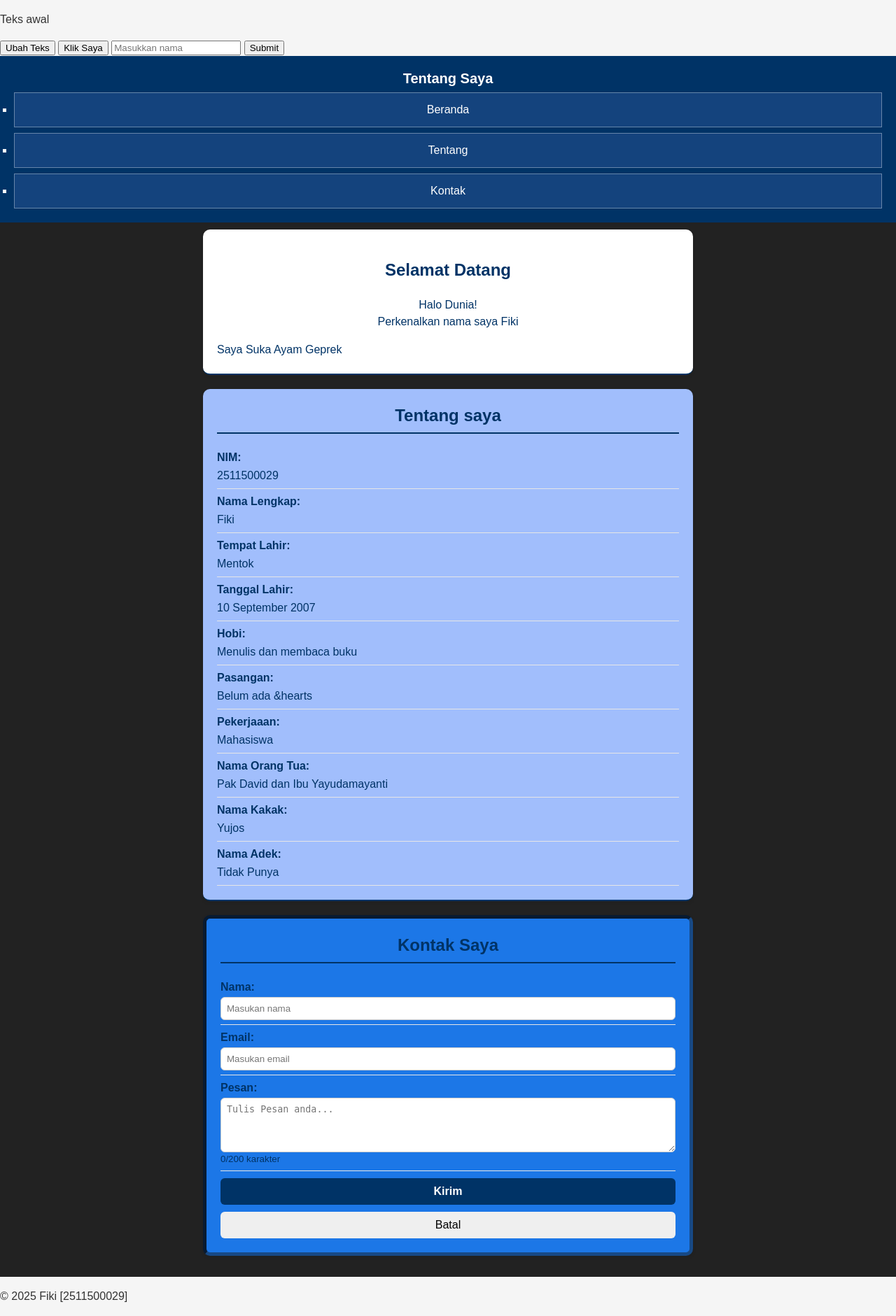
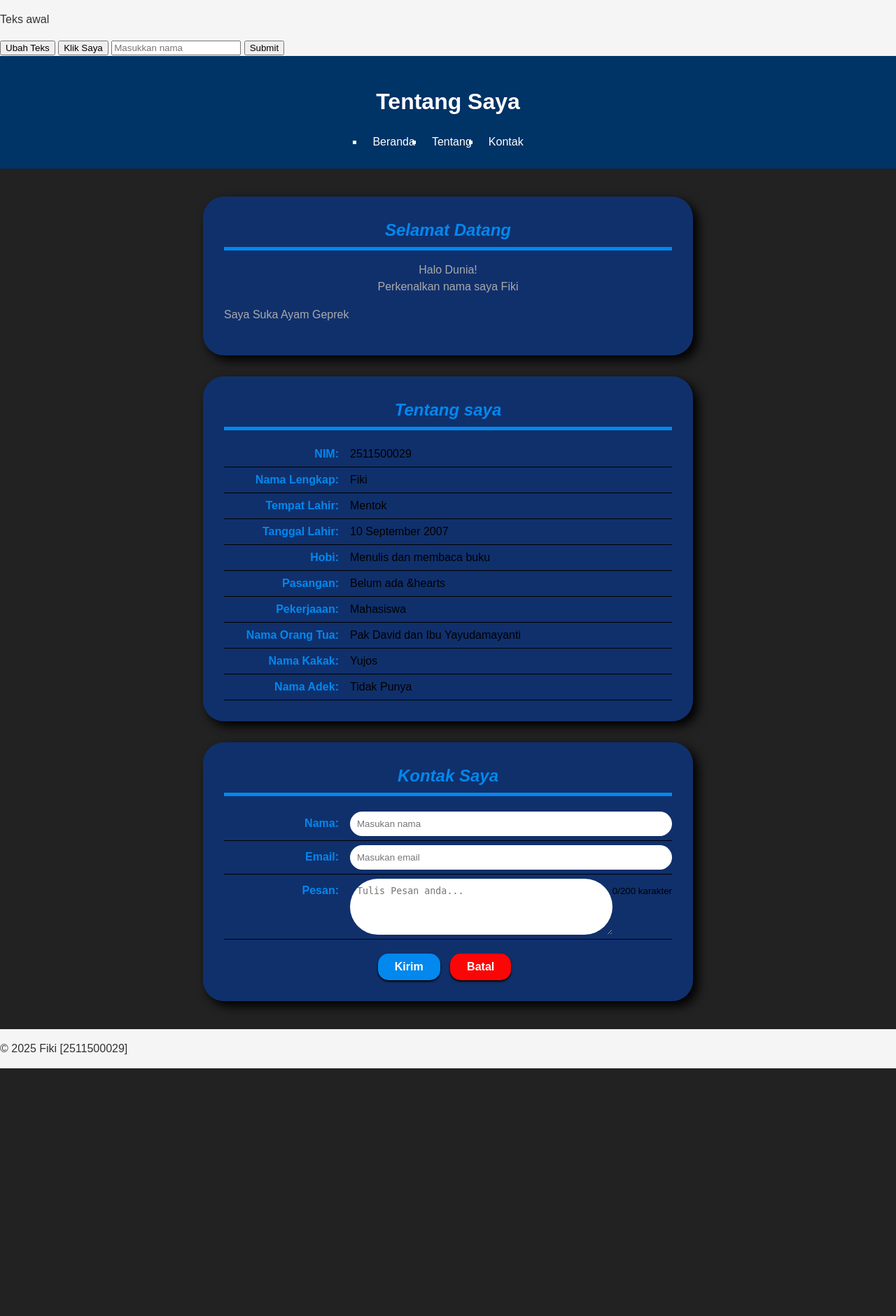
Before and after one commit to FikiNih/2511500029-PWD-TI1A-25261, a PHP site: page /pertemuan-06/index.php in a window 1280 px wide. Shown: the whole page at 70% size. After the commit the page ends 1527 px from the top, so only its background shows below. Run offline with PHP 8.4, Linux system fonts and the light colour scheme.

Commit message:
hello.php

```diff
--- a/pertemuan-06/style.css
+++ b/pertemuan-06/style.css
@@ -22,44 +22,13 @@ display: flex;
     justify-content: center;
     list-style: none;
     padding: 0;
-margin: 10px 0 0;
+    margin: 6px 12px;
 }
 
 header li a {
     color: #fff;
     text-decoration: none;
     padding: 6px 12px;
-}
-
-#Home,
-#About,
-#Contact {
-background-color: #ffffff;
-border-radius: 10px;
-padding: 20px;
-max-width: 700px;
-margin: 20px auto;
-box-shadow: 0 2px 5px rgba(0, 0, 0, 0.1);
-}
-#Home,
-#About,
-#Contact {
-color: #003366;
-border-bottom: 2px solid #003366;
-padding-bottom: 6px;
-margin-top: 0;
-margin-bottom: 16px;
-}
-
-#Home p {
-text-align: justify;
-}
-
-footer {
-background: #222;
-color: #aaa;
-text-align: center;
-padding: 10px;
 }
 
 header li a:hover {
@@ -75,101 +44,37 @@ border-radius: 6px;
     background-color: rgba(255, 255, 255, 0.15);
 }
 
-header li a:focus {
-outline: 2px solid #fff;
-outline-offset: 2px;
-border-radius: 6px;
-background-color: rgba(173, 210, 255, 0.822);
+header li a:active {
+    background-color: #cc04a1;
+    transform: translateY(1px);
 }
 
-
-
-#About {
-background-color: #a1befc;
-border-radius: 10px;
-padding: 20px;
+#Home,
+#About,
+#Contact {
+    background-color: rgb(16, 48, 108);
+    border-radius: 30px;
+    padding: 30px;
     max-width: 700px;
-margin: 20px auto;
-box-shadow: 0 2px 5px rgba(0, 0, 0, 0.1);
+    margin: 30px auto;
+    box-shadow: 7px 7px 15px black
 }
 
-#About h2{
-color: #003366;
-border-bottom: 2px solid #003366;
+#Home h2,
+#About h2,
+#Contact h2 {
+    color: #0388ee;
+    border-bottom: 5px solid #0388ee;
     padding-bottom: 6px;
     margin-top: 0;
     margin-bottom: 16px;
+    text-align: center;
+    font-family: sans-serif;
+    font-style: italic;
 }
 
-#About p{
-display: flex;
-justify-content: flex-start;
-align-items: baseline;
-margin: 0;
-padding: 6px 0;
-border-bottom: 1px solid #e6e6e6;
-}
-
-#About strong{
-min-width: 180px;
-color: #003366;
-font-weight: 600;
-text-align: right;
-padding-right: 16px;
-flex-shrink: 0;
-}
-
-#Contact h2{
-color: #003366;
-border-bottom: 2px solid #003366;
-padding-bottom: 6px;
-margin-top: 0;
-margin-bottom: 16px;
-}
-
-#Contact {
-background-color: #1c77e7;
-border-radius: 10px;
-padding: 20px;
-max-width: 700px;
-margin: 20px auto;
-border: 5px inset #174985;
-box-shadow: 0 2px 5px rgba(0, 0, 0, 0.1);
-}
-
-@media (max-width:600px) {
-#About p {
-flex-direction: column;
-align-items: flex-start;
-}
-
-#About strong {
-text-align: left;
-padding-right: 0;
-margin-bottom: 2px;
-}
-}
-
-    @media (max-width:600px) {
-            #Contact {
-                flex-direction: column;
-                align-items: flex-start;
-            }
-
-        #Contact {
-            text-align: left;
-            padding-right: 0;
-            margin-bottom: 2px;
-        }
-    }
-
-#Contact label {
-display: flex;
-justify-content: flex-start;
-align-items: flex-start;
-margin: 0;
-padding: 6px 0;
-border-bottom: 1px solid #e6e6e6;
+#Home p {
+    text-align: justify;
 }
 
 #About p,
@@ -179,104 +84,68 @@ justify-content: flex-start;
     align-items: baseline;
     margin: 0;
     padding: 6px 0;
-border-bottom: 1px solid #e6e6e6;
+    border-bottom: 1px solid black;
+    color: black;
+    font-weight: 500;
+    font-family: sans-serif;
 }
 
+#About strong,
 #Contact label>span {
     min-width: 180px;
-color: #003366;
+    color: #0388ee;
     font-weight: 600;
     text-align: right;
+    padding-right: 16px;
+    flex-shrink: 0;
 }
 
 #Contact input,
 #Contact textarea {
     flex: 1;
-border: 1px solid #ccc;
-border-radius: 6px;
-padding: 8px;
-color: #000;
+    border: none;
+    border-radius: 40px;
+    padding: 10px;
+    color: black;
     font-weight: normal;
     margin: 0;
     box-sizing: border-box;
 }
 
 #Contact button {
-margin-top: 10px;
+    margin-top: 20px;
     display: inline-block;
     padding: 10px 24px;
     font-size: 16px;
-border-radius: 6px;
+    border-radius: 15px;
     cursor: pointer;
     border: none;
     transition: all 0.3s ease;
-margin-right: 8px;
+    margin-right: 10px;
 }
 
 #Contact button[type="submit"] {
-background-color: #003366;
-color: #fff;
+    background-color: #0388ee;
+    color: white;
     font-weight: 600;
+    box-shadow: 0 2px 3px black;
+}
+
+#Contact button[type="reset"] {
+    background-color: #fb0606;
+    color: white;
+    font-weight: 600;
+    box-shadow: 0 2px 3px black;
 }
 
 #Contact button[type="submit"]:hover {
-background-color: #0379ee;
-transform: translateY(-1px);
-box-shadow: 0 2px 6px rgba(0, 0, 0, 0.2);
+    background-color: #0388ee;
+    transform: translateY(1px);
 }
 
 #Contact button[type="reset"]:hover {
-background-color: #cccccc;
-transform: translateY(-1px);
-}
-
-#About p,
-#Contact label {
-flex-direction: column;
-align-items: flex-start;
-}
-
-#About strong,
-#Contact label>span {
-text-align: left;
-padding-right: 0;
-margin-bottom: 2px;
-}
-
-#Contact textarea,
-#Contact input,
-#Contact button {
-width: 100%;
-}
-
-@media (max-width:600px) {
-    header {
-        padding: 16px;
-        position: sticky;
-        top: 0;
-        z-index: 1000;
-    }
-}
-
-header h1 {
-    margin: 0 0 8px;
-    font-size: 20px;
-    line-height: 1.2;
-}
-
-header ul {
-    flex-direction: column;
-    align-items: stretch;
-    gap: 8px;
-    margin: 8px 0 0;
-}
-
-header li a {
-display: block;
-padding: 12px 14px;
-border: 1px solid rgba(255, 255, 255, .35);
-background: rgba(255, 255, 255, .08);
-backdrop-filter: saturate(120%);
+    background-color: #ff3902;
+    transform: translatey(1px);
 }
 
 .menu-toggle {
```
Also changed, not shown: other parts of pertemuan-06/style.css (+54 -0 lines). Lines whose indentation alone changed are shown as unchanged.
